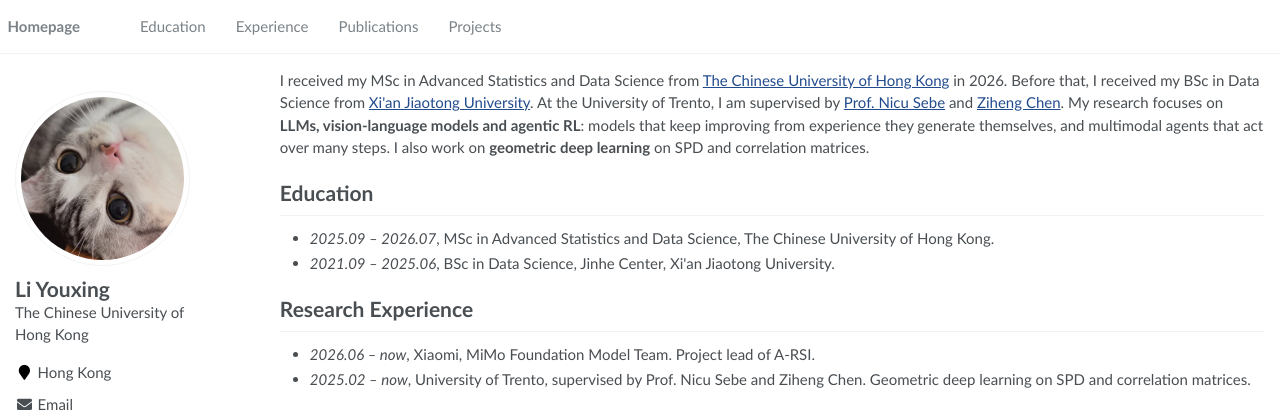
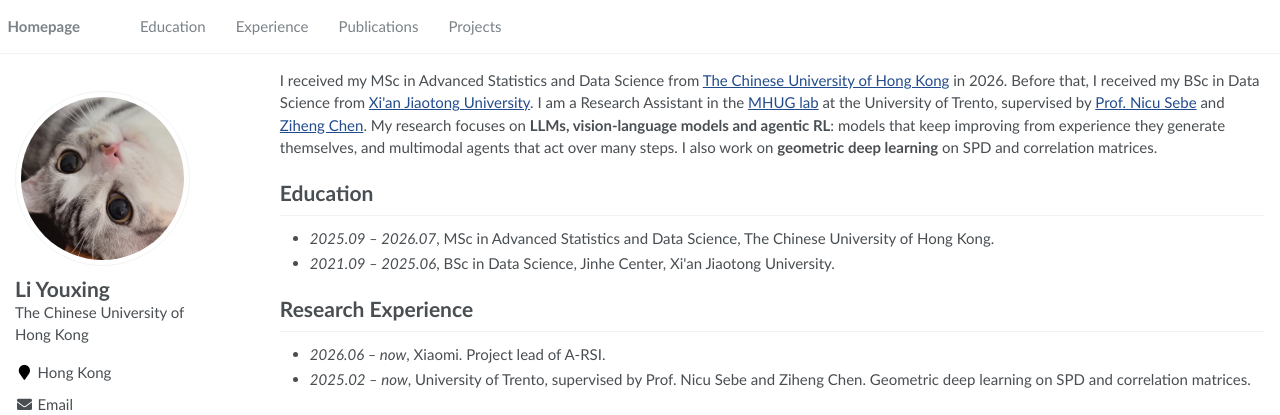
Before and after one commit to Lei-Yausing/Lei-Yausing.github.io, a plain HTML site: page index.html in a window 1280 px wide. Shown: the top 415 px of the page. Drawn offline with Linux system fonts and the light colour scheme.

Commit message:
Describe Trento role as MHUG RA, drop MiMo team name
Co-Authored-By: Claude Opus 5.5 <noreply@anthropic.com>
Claude-Session: https://claude.ai/code/session_01P9hMRPcyD6WAwXUnhD5MWM

```diff
--- a/index.html
+++ b/index.html
@@ -68,7 +68,7 @@
 
 <span class="anchor" id="about-me"></span>
 
-<p>I received my MSc in Advanced Statistics and Data Science from <a href="https://www.cuhk.edu.hk/">The Chinese University of Hong Kong</a> in 2026. Before that, I received my BSc in Data Science from <a href="https://www.xjtu.edu.cn/">Xi'an Jiaotong University</a>. At the University of Trento, I am supervised by <a href="https://disi.unitn.it/~sebe/">Prof. Nicu Sebe</a> and <a href="https://mhug.disi.unitn.it/people/67">Ziheng Chen</a>. My research focuses on <strong>LLMs, vision-language models and agentic RL</strong>: models that keep improving from experience they generate themselves, and multimodal agents that act over many steps. I also work on <strong>geometric deep learning</strong> on SPD and correlation matrices.</p>
+<p>I received my MSc in Advanced Statistics and Data Science from <a href="https://www.cuhk.edu.hk/">The Chinese University of Hong Kong</a> in 2026. Before that, I received my BSc in Data Science from <a href="https://www.xjtu.edu.cn/">Xi'an Jiaotong University</a>. I am a Research Assistant in the <a href="https://mhug.disi.unitn.it/">MHUG lab</a> at the University of Trento, supervised by <a href="https://disi.unitn.it/~sebe/">Prof. Nicu Sebe</a> and <a href="https://mhug.disi.unitn.it/people/67">Ziheng Chen</a>. My research focuses on <strong>LLMs, vision-language models and agentic RL</strong>: models that keep improving from experience they generate themselves, and multimodal agents that act over many steps. I also work on <strong>geometric deep learning</strong> on SPD and correlation matrices.</p>
 
 
 <h1 id="education">Education</h1>
@@ -79,7 +79,7 @@
 
 <h1 id="experience">Research Experience</h1>
 <ul>
-  <li><em>2026.06 &ndash; now</em>, Xiaomi, MiMo Foundation Model Team. Project lead of A-RSI.</li>
+  <li><em>2026.06 &ndash; now</em>, Xiaomi. Project lead of A-RSI.</li>
   <li><em>2025.02 &ndash; now</em>, University of Trento, supervised by Prof. Nicu Sebe and Ziheng Chen. Geometric deep learning on SPD and correlation matrices.</li>
 </ul>
 
```
